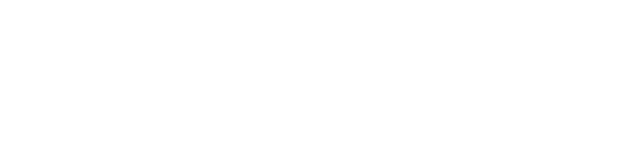
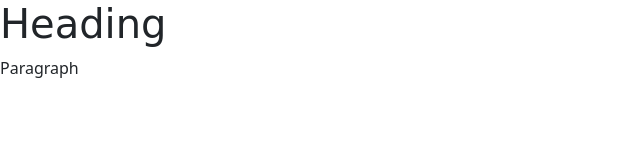
Before and after one commit to leilacsak/boardwalk-games, a plain HTML site: page index.html in a window 1280 px wide. Shown: the whole page, without its empty margins (0-640 px from the left). Drawn offline with nearby package versions, Linux system fonts and the light colour scheme; a web font is replaced by a local one.

```diff
--- a/index.html
+++ b/index.html
@@ -16,9 +16,13 @@
     />
   </head>
   <body>
-    <header></header>
+    <header>
+      <h1>Heading</h1>
+    </header>
 
-    <main></main>
+    <main>
+      <p>Paragraph</p>
+    </main>
 
     <footer></footer>
 
```
